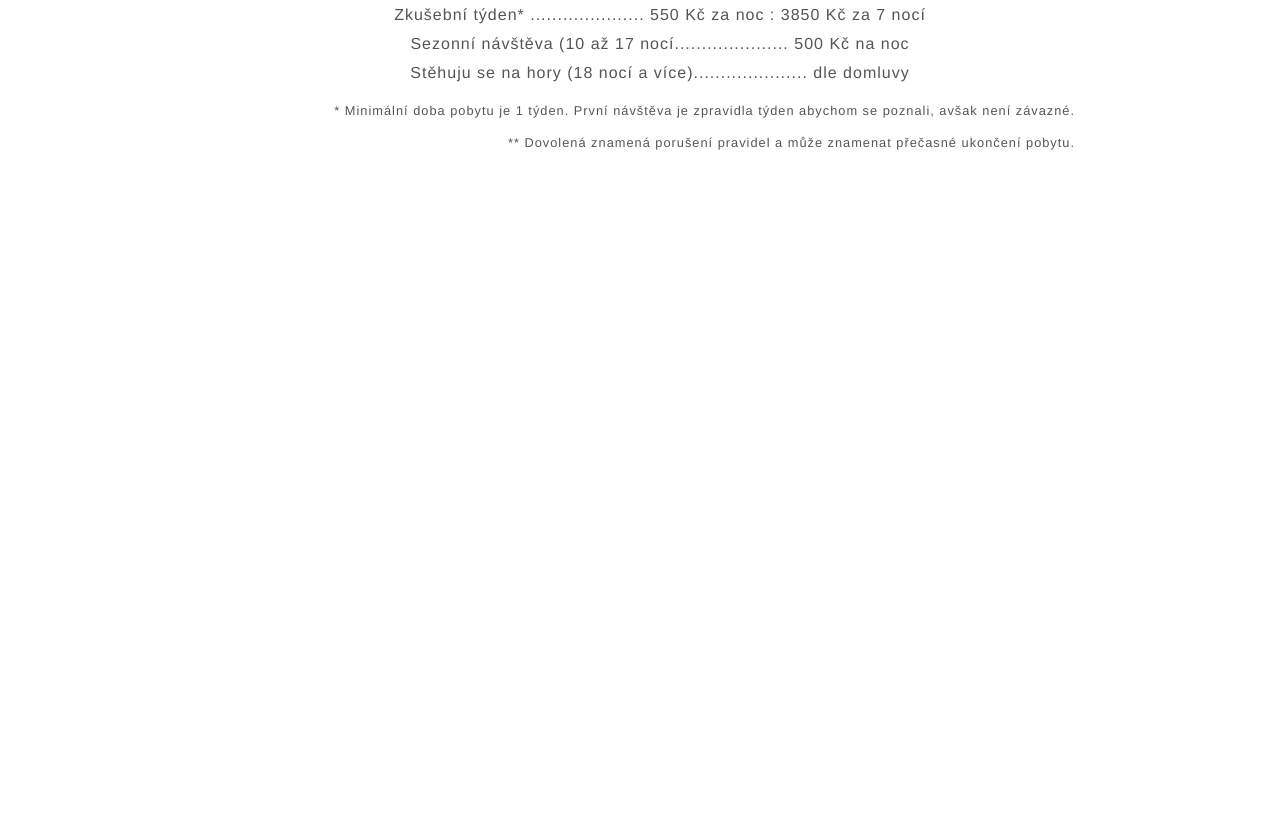
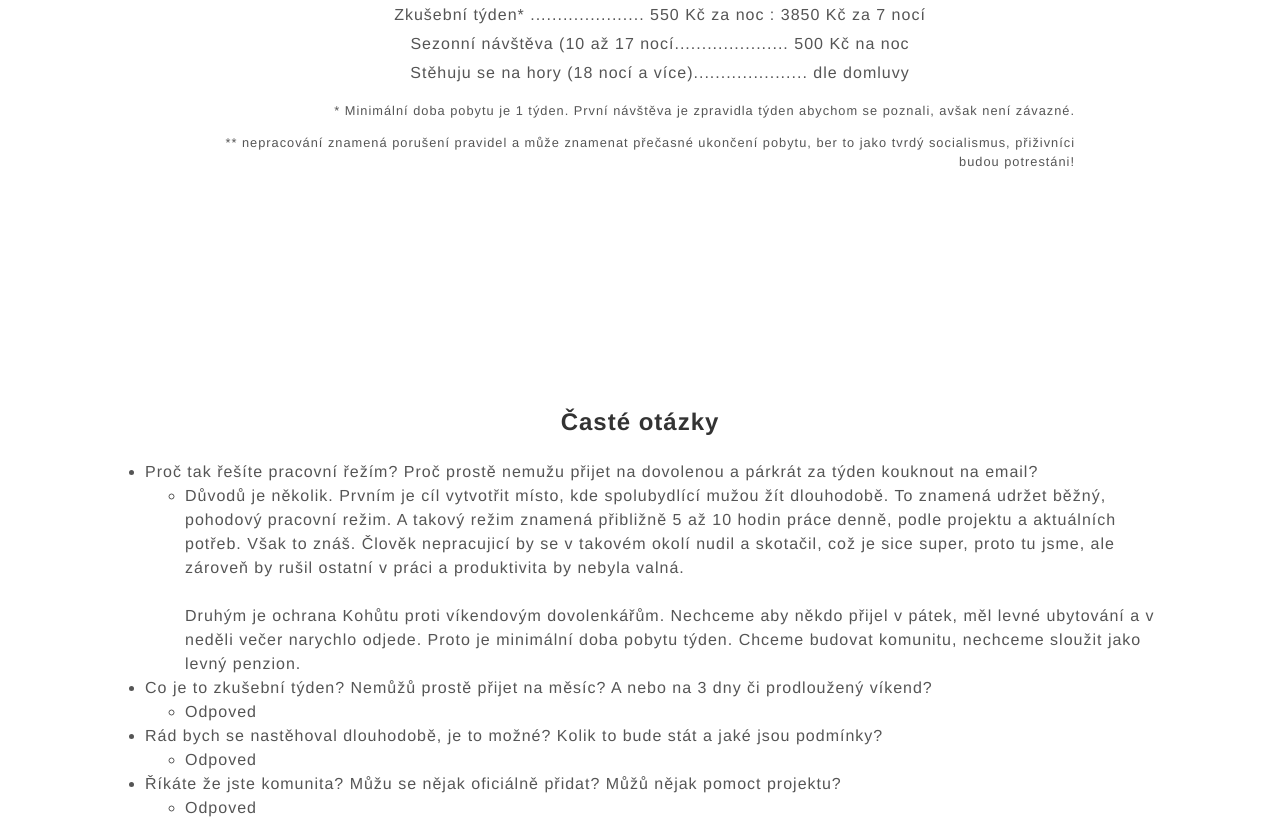
Before and after one commit to simkovat/co-cottage, a plain HTML site: page index.html in a window 1280 px wide. Shown: the part 2913-3749 px from the top of the page. Before the commit the page ends 3278 px from the top, so only its background shows below. Drawn offline with Linux system fonts and the light colour scheme.

Commit message:
stacilo pro dnesek, uprava textu

```diff
--- a/index.html
+++ b/index.html
@@ -57,9 +57,10 @@
             <ul>
                 <li>objevovat Krkonoše na kole</li>
                 <li>šlapat ty <b>nejstrmější kopce</b> v ČR</li>
-                <li>venčit <b>oddílového psa</b>, Žeryka</li>
+                <li>čepovat pivo, když narazíme - za odměnu!</li>
+				<li>venčit <b>oddílového psa</b>, Žeryka</li>
                 <li>pokoušet se <b>pouštět letajícího draka</b> a poté to vzdát</li>
-                <li>opravovat diravou střechu</li>
+                <li>pomoci se stavbou sauny</li>
 
             </ul>
             <ul>
@@ -99,10 +100,37 @@
              <li>Stěhuju se na hory (18 nocí a více)..................... dle domluvy</li>
          </ul>
          <p class="disclaimer">* Minimální doba pobytu je 1 týden. První návštěva je zpravidla týden abychom se poznali, avšak není závazné.</p>
-		 <p class="disclaimer">** Dovolená znamená porušení pravidel a může znamenat přečasné ukončení pobytu.</p>
+		 <p class="disclaimer">** nepracování znamená porušení pravidel a může znamenat přečasné ukončení pobytu, ber to jako tvrdý socialismus, přiživníci budou potrestáni! </p>
 
      </div>
 
+	<div class="faq-wrapper">
+	         <h2>Časté otázky</h2>
+		<ul>
+		<li>Proč tak řešíte pracovní řežím? Proč prostě nemužu přijet na dovolenou a párkrát za týden kouknout na email?
+		<ul>
+		<li>Důvodů je několik. Prvním je cíl vytvotřit místo, kde spolubydlící mužou žít dlouhodobě. To znamená udržet běžný, pohodový pracovní režim. A takový režim znamená přibližně 5 až 10 hodin práce denně, podle projektu a aktuálních potřeb. Však to znáš. Člověk nepracujicí by se v takovém okolí nudil a skotačil, což je sice super, proto tu jsme, ale zároveň by rušil ostatní v práci a produktivita by nebyla valná.<br><br>Druhým je ochrana Kohůtu proti víkendovým dovolenkářům. Nechceme aby někdo přijel v pátek, měl levné ubytování a v neděli večer narychlo odjede. Proto je minimální doba pobytu týden. Chceme budovat komunitu, nechceme sloužit jako levný penzion.	</li>
+		</ul>
+		</li>
+
+		<li>Co je to zkušební týden? Nemůžů prostě přijet na měsíc? A nebo na 3 dny či prodloužený víkend?
+		<ul>
+		<li>Odpoved</li>
+		</ul>
+		</li>
+
+		<li>Rád bych se nastěhoval dlouhodobě, je to možné? Kolik to bude stát a jaké jsou podmínky?
+		<ul>
+		<li>Odpoved</li>
+		</ul>
+		</li>
+
+		<li>Říkáte že jste komunita? Můžu se nějak oficiálně přidat? Můžů nějak pomoct projektu?
+		<ul>
+		<li>Odpoved</li>
+		</ul>
+		</li>
+		</ul>
 
     </div>
 
```
